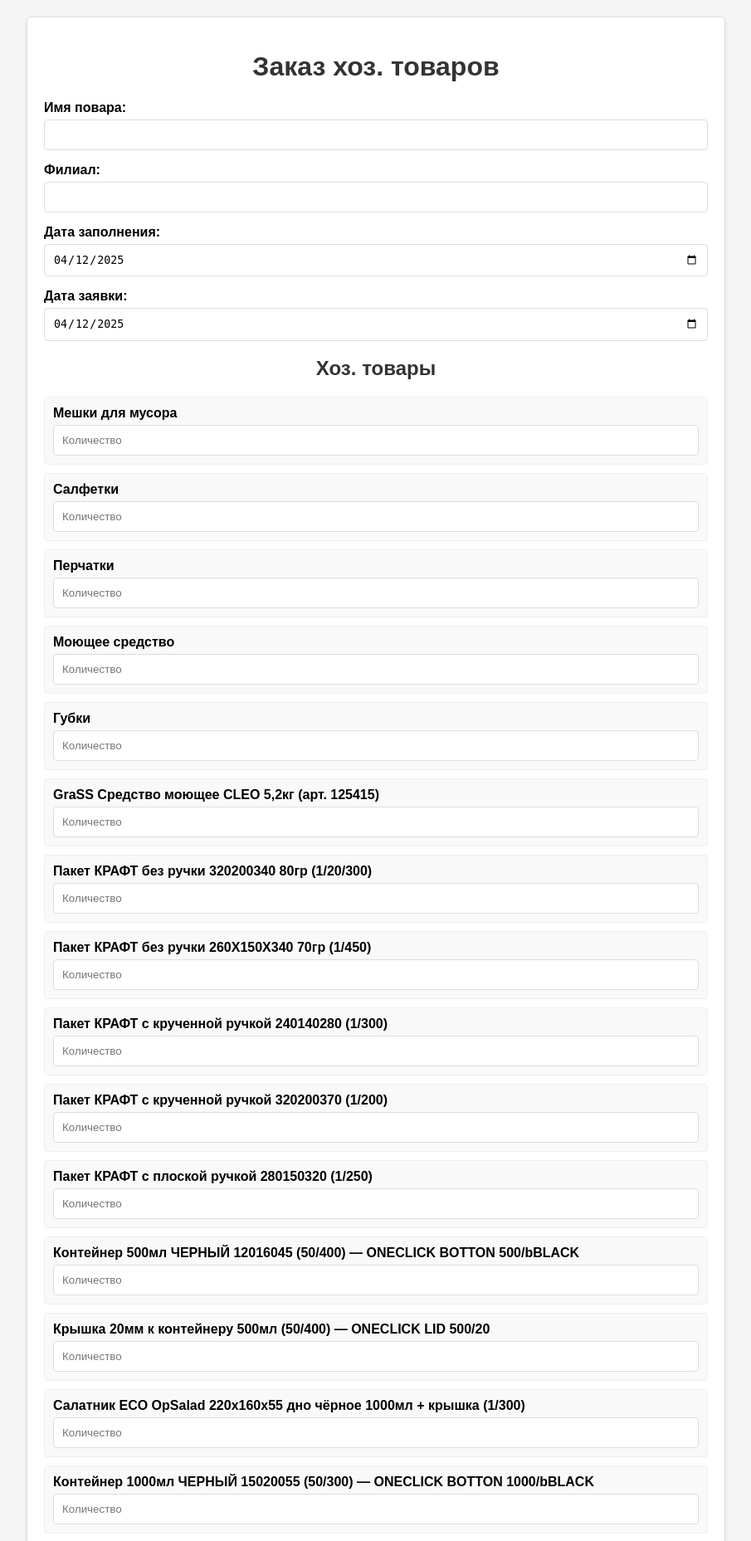
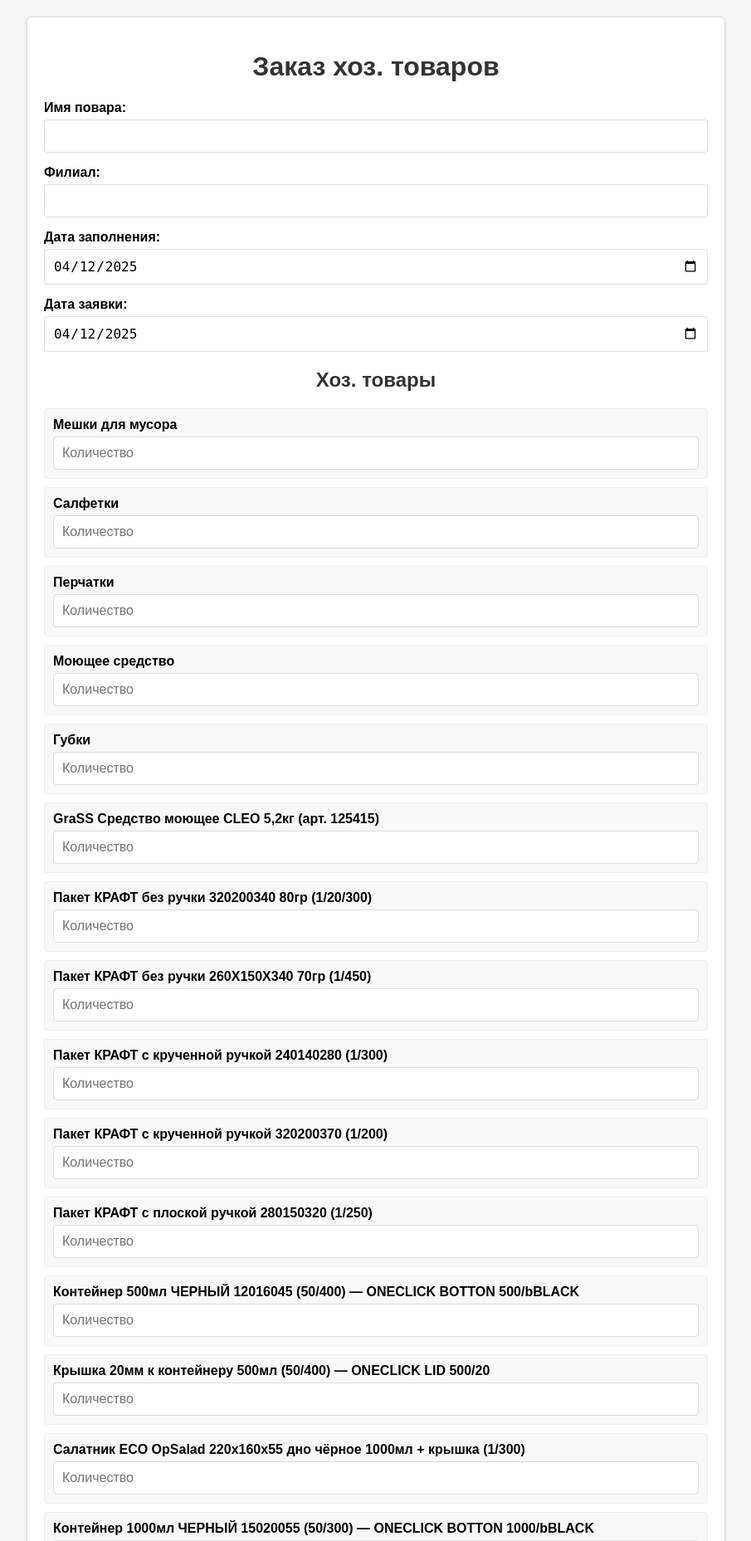
Before and after one commit to vladimir669/dikiyrpk.tech, a Flask app: page /hoz in a window 1280 px wide. Shown: the top 1857 px of the page at 83% size, without its empty margins (187-1092 px from the left). Run offline with Flask 2, Linux system fonts and the light colour scheme; the visitor is signed in with stand-in values (Sample User, id 1).

Commit message:
Update hoz.html

```diff
--- a/templates/hoz.html
+++ b/templates/hoz.html
@@ -2,7 +2,7 @@
 <html>
 <head>
     <title>Заказ хоз. товаров</title>
-    <meta name="viewport" content="width=device-width, initial-scale=1">
+    <meta name="viewport" content="width=device-width, initial-scale=1, maximum-scale=1, user-scalable=no">
     <style>
         body {
             font-family: Arial, sans-serif;
@@ -37,6 +37,7 @@
             border: 1px solid #ddd;
             border-radius: 4px;
             box-sizing: border-box;
+            font-size: 16px;
         }
         .product-item {
             margin-bottom: 10px;
```
